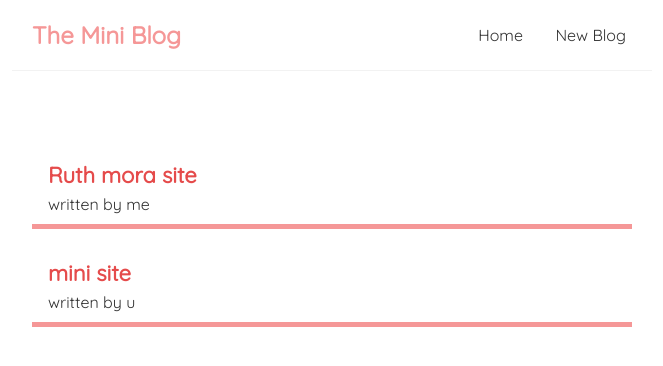
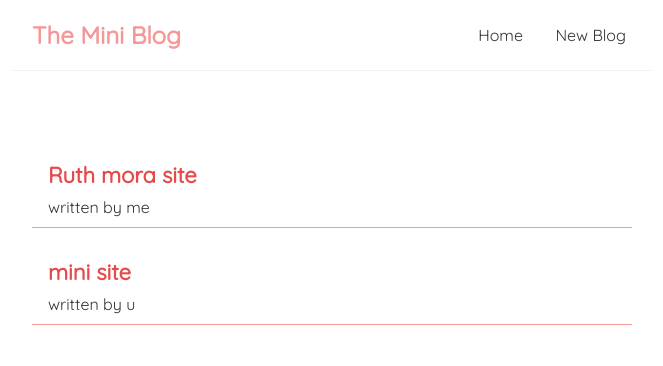
Before and after one commit to rmora101/mini-blog, a React (Create React App) app: page / in a window 1280 px wide. Shown: the top 366 px of the page, without its empty margins (308-971 px from the left). Built offline with nearby package versions, Linux system fonts and the light colour scheme.

Commit message:
styling updated

```diff
--- a/src/index.css
+++ b/src/index.css
@@ -44,15 +44,15 @@
 .blog-preview {
     padding: 10px 16px;
     margin: 20px 0;
-    border-bottom: 5px solid #f59797;
+    border-bottom: 1px solid #f59797;
 }
 
 .blog-preview:hover{
-    box-shadow: 1px 3px 5px;
+    box-shadow: 1px 3px 5px rgba(0,0,0,0.1);
 }
 
 .blog-preview h2 {
     font-size: 22px;
     color: #e54b4b;
-    margin-bottom: 5px;
+    margin-bottom: 8px;
 }
```
